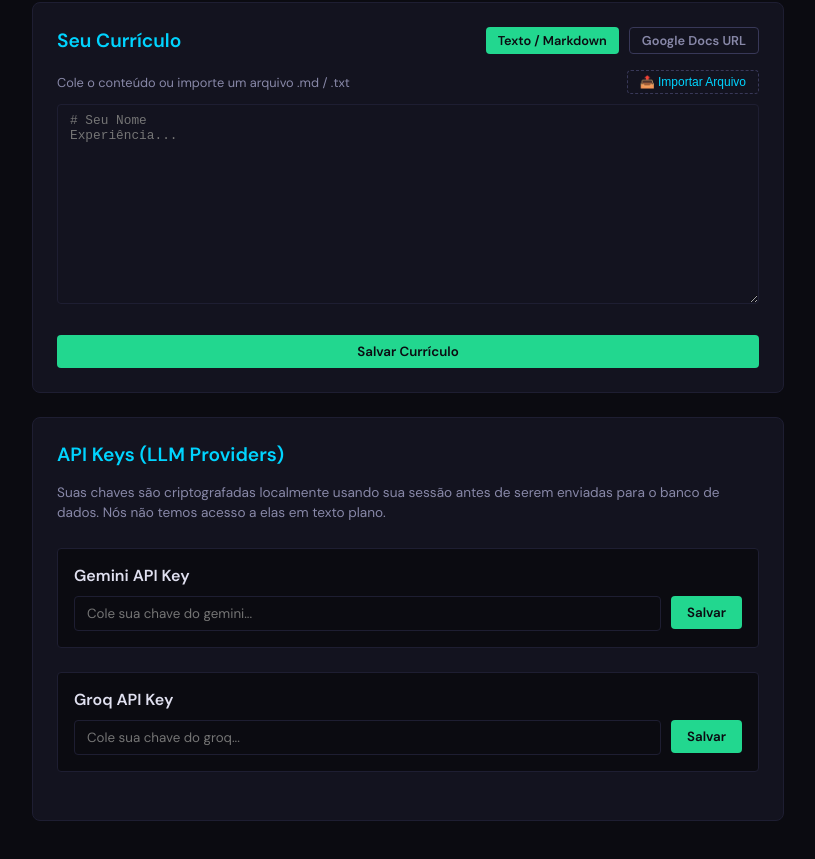
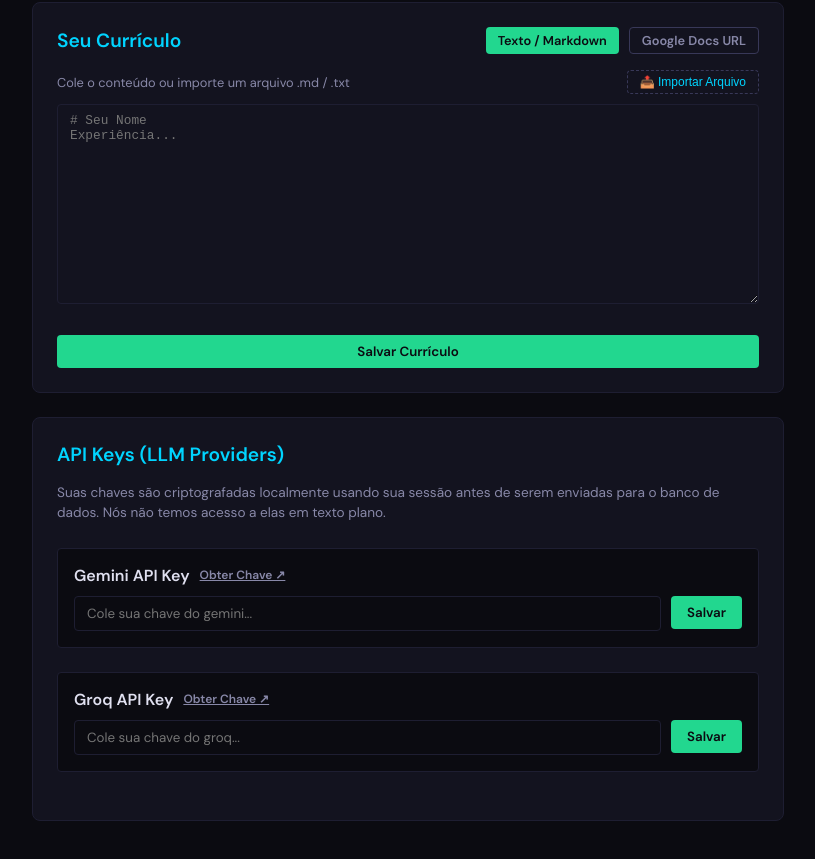
Before and after one commit to felipefernandes/job-fit-analyzer, a React (Vite) app: page /app/profile in a window 1280 px wide. Shown: the part 338-1197 px from the top of the page, without its empty margins (232-1047 px from the left). Built offline with nearby package versions, Linux system fonts and the light colour scheme; no server answers; the database is empty; sample sign-in values are in the browser's storage.

Commit message:
feat(profile): add api key external links

```diff
--- a/src/pages/Profile.jsx
+++ b/src/pages/Profile.jsx
@@ -215,11 +215,18 @@ export default function Profile() {
                     Suas chaves são criptografadas localmente usando sua sessão antes de serem enviadas para o banco de dados. Nós não temos acesso a elas em texto plano.
                 </p>
 
-                {['gemini', 'groq'].map(provider => (
+                {['gemini', 'groq'].map(provider => {
+                    const providerUrls = {
+                        gemini: 'https://aistudio.google.com/app/apikey',
+                        groq: 'https://console.groq.com/keys'
+                    };
+
+                    return (
                     <div key={provider} style={{ marginBottom: "1.5rem", padding: "1rem", background: "#0b0b11", borderRadius: 4, border: "1px solid #1e1e32" }}>
                         <div style={{ display: "flex", justifyContent: "space-between", alignItems: "center", marginBottom: 10 }}>
                             <strong style={{ textTransform: "capitalize", color: "#e0e0f0", display: "flex", alignItems: "center", gap: 10 }}>
                                 {provider} API Key
+                                <a href={providerUrls[provider]} target="_blank" rel="noopener noreferrer" style={{ fontSize: "0.75rem", color: "#8888a8", textDecoration: "underline" }} title={`Obter chave do ${provider}`}>Obter chave ↗</a>
                                 {renderStatus(keyStatus[provider])}
                             </strong>
                             {keys[provider] && (
@@ -251,7 +258,8 @@ export default function Profile() {
                             </button>
                         </div>
                     </div>
-                ))}
+                    );
+                })}
             </div>
 
         </div>
```
